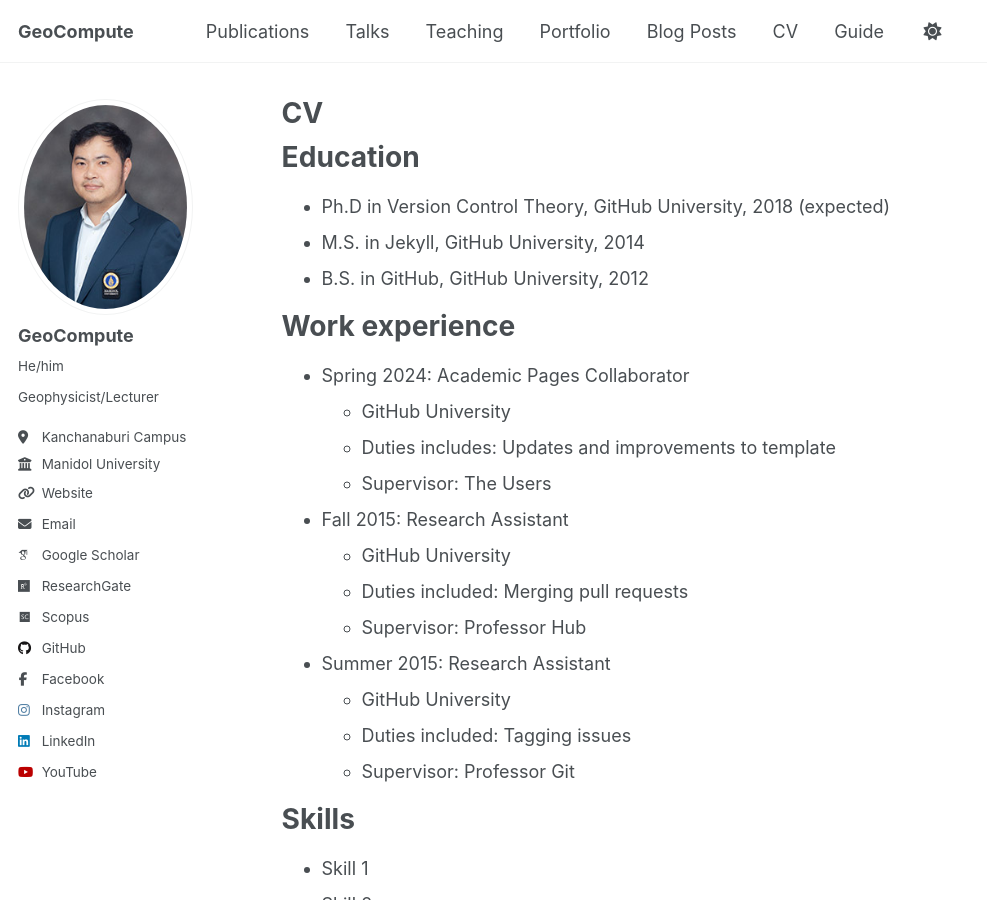
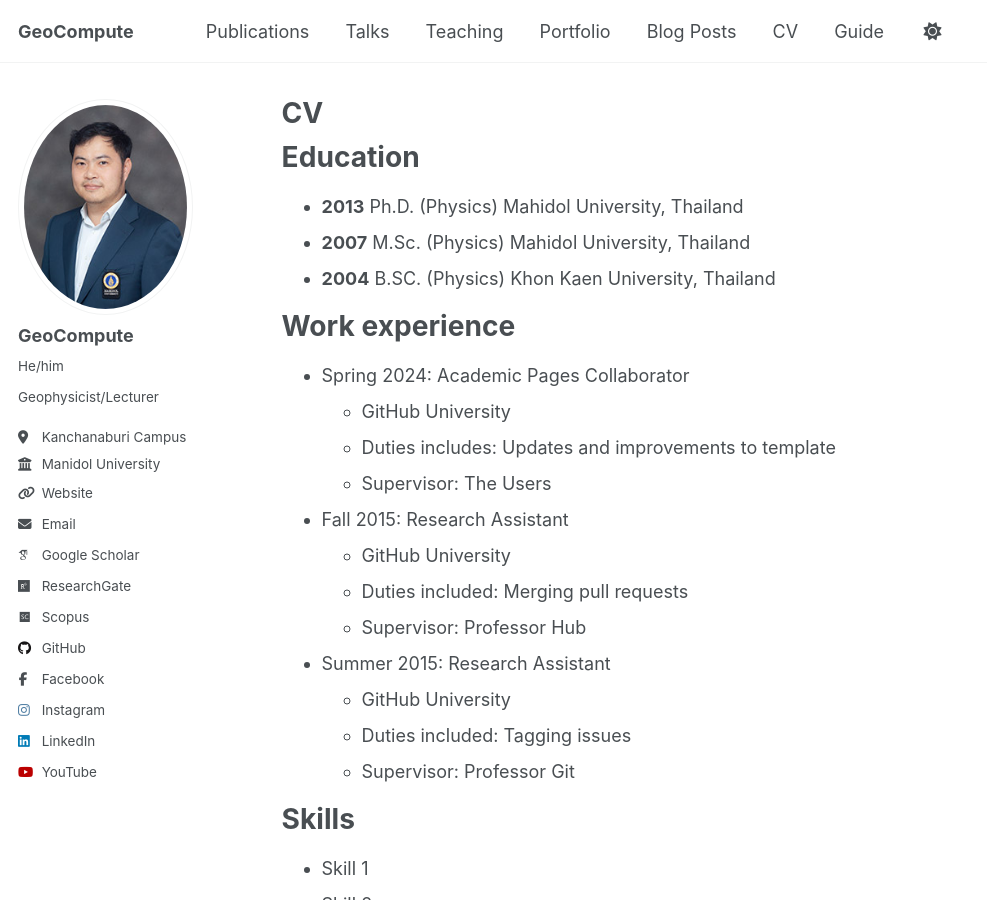
Before and after one commit to Songkhun/Songkhun.github.io, a Jekyll site: the page built from _pages/cv.md, in a window 1280 px wide and 900 px high. Shown: the whole window, without its empty margins (0-987 px from the left). Built offline with Jekyll 4.4.1, drawn with Linux system fonts in a browser that asks for light colours; some web fonts are replaced; a script that is not in the unit is left out.

Commit message:
Revise education details in cv.md
Updated education section with new degrees and institutions.

```diff
--- a/_pages/cv.md
+++ b/_pages/cv.md
@@ -11,9 +11,9 @@ redirect_from:
 
 Education
 ======
-* Ph.D in Version Control Theory, GitHub University, 2018 (expected)
-* M.S. in Jekyll, GitHub University, 2014
-* B.S. in GitHub, GitHub University, 2012
+- **2013** Ph.D. (Physics) Mahidol University, Thailand
+- **2007** M.Sc. (Physics) Mahidol University, Thailand
+- **2004**  B.SC. (Physics) Khon Kaen University, Thailand
 
 Work experience
 ======
```
